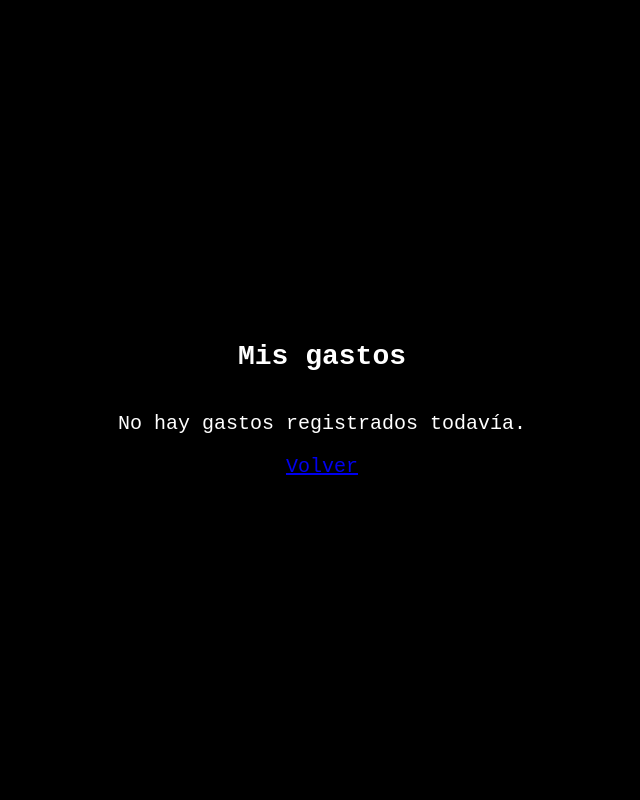
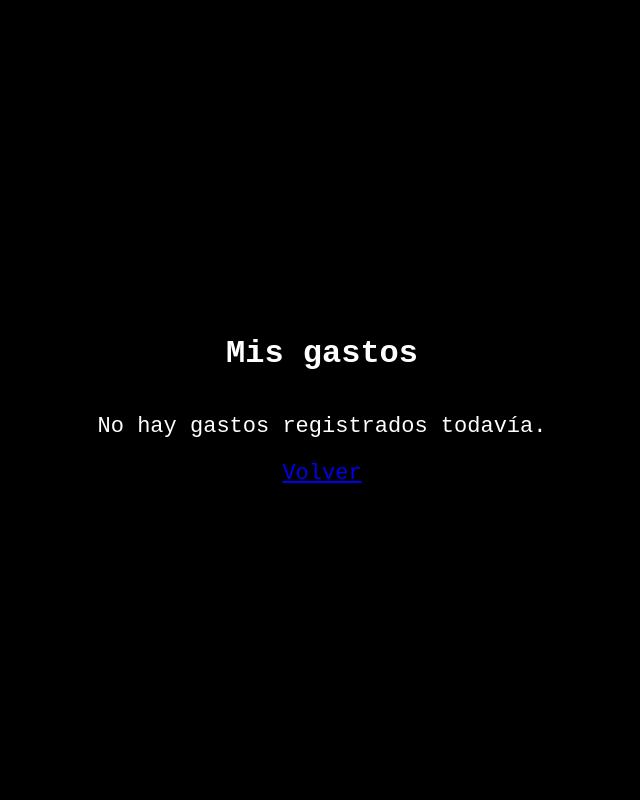
Before and after one commit to weirdElectronics/app-voice-to-text, a Flask app: template templates/ver_excel.html in a window 1280 px wide. Shown: the whole page, without its empty margins (318-958 px from the left). Run offline with Flask 3, Linux system fonts and the light colour scheme; the template is opened without the code that fills it, so the values that code supplies are empty.

Commit message:
Update ver_excel.html

```diff
--- a/templates/ver_excel.html
+++ b/templates/ver_excel.html
@@ -5,9 +5,9 @@
   <title>Gastos</title>
   <link rel="stylesheet" href="{{ url_for('static', filename='styles.css') }}">
   <style>
-    body { font-size: 20px; }
-    h1 { font-size: 28px; }
-    table { font-size: 20px; width: 100%; }
+    body { font-size: 22px; }
+    h1 { font-size: 32px; }
+    table { font-size: 22px; width: 100%; }
     td, th { padding: 12px; }
   </style>
 </head>
```
